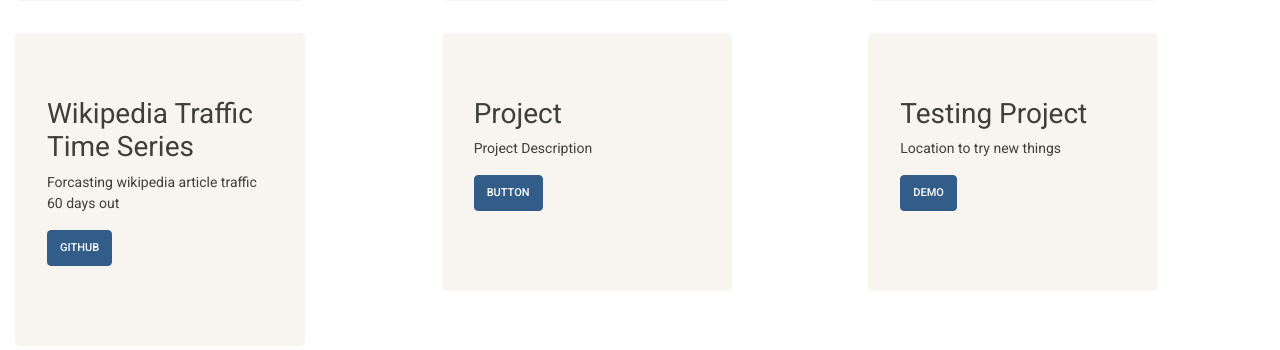
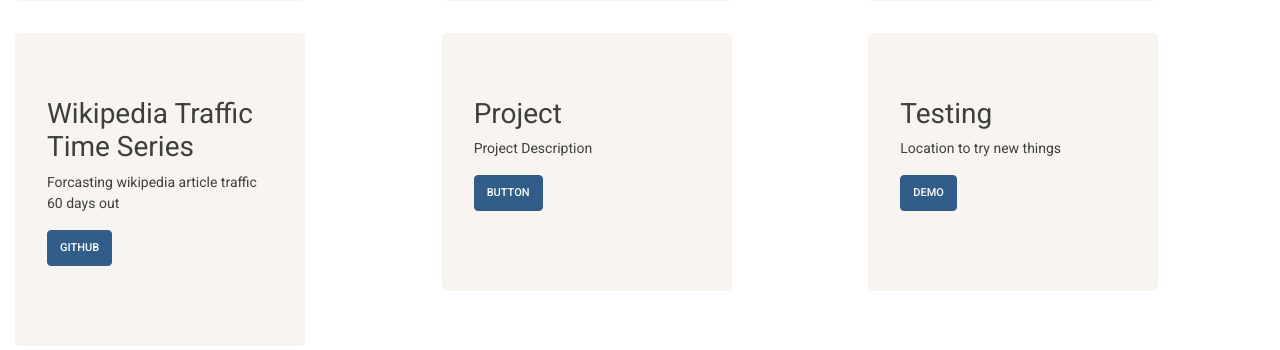
Before and after one commit to mrciolino/portfolio, a Flask app: page / in a window 1280 px wide. Shown: the part 887-1237 px from the top of the page. Run offline with Flask 2, Linux system fonts and the light colour scheme; parts of the project's set-up code (start-up, migrations or seed data) failed here and were passed over; some libraries are stand-ins or nearby versions.

Commit message:
text update

```diff
--- a/templates/index.html
+++ b/templates/index.html
@@ -149,7 +149,7 @@
             <div class="col-md-3">
                 <div class="jumbotron">
                     <h2>
-                        Testing Project
+                        Testing
                     </h2>
                     <p>
                         Location to try new things
```
